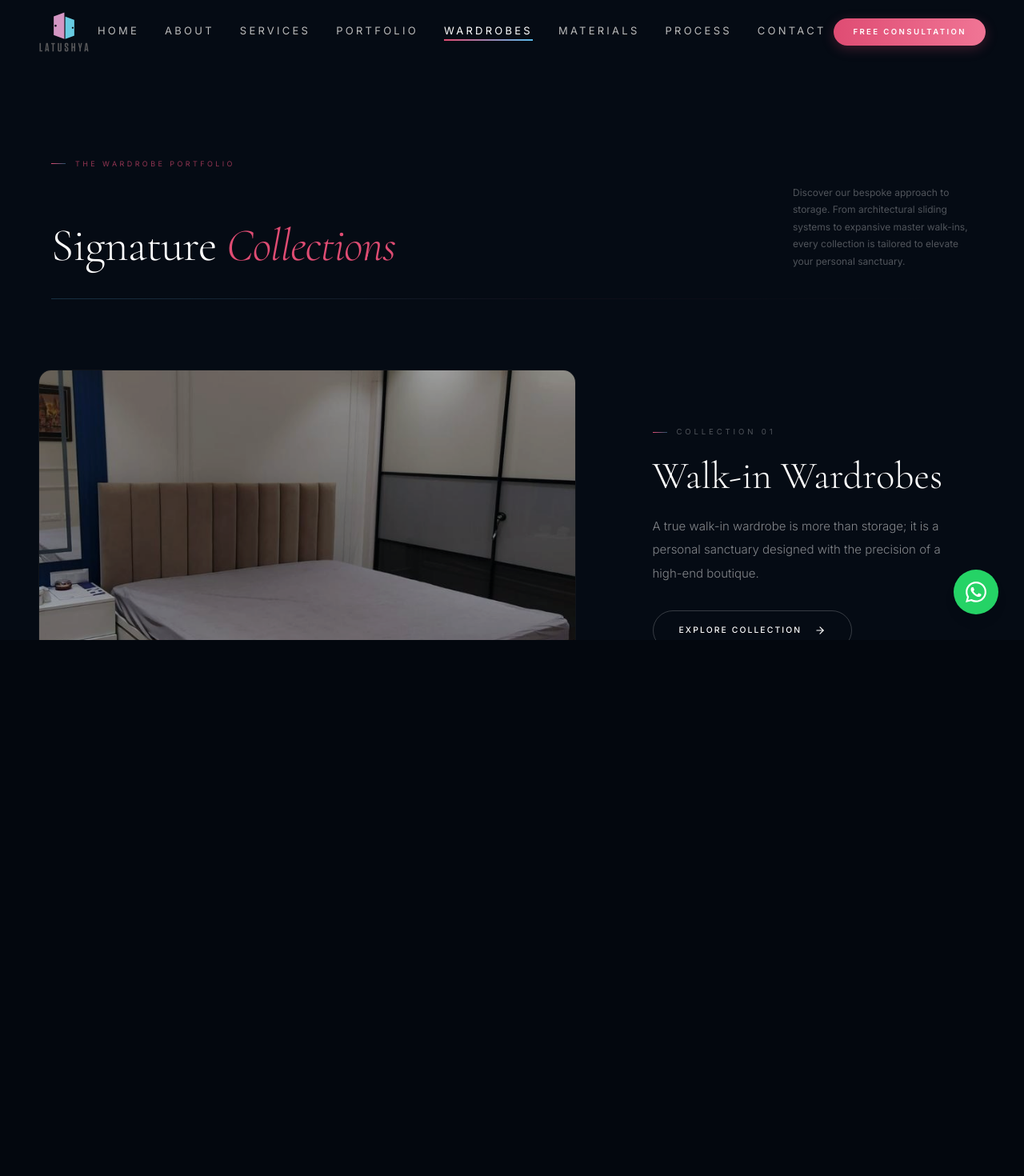
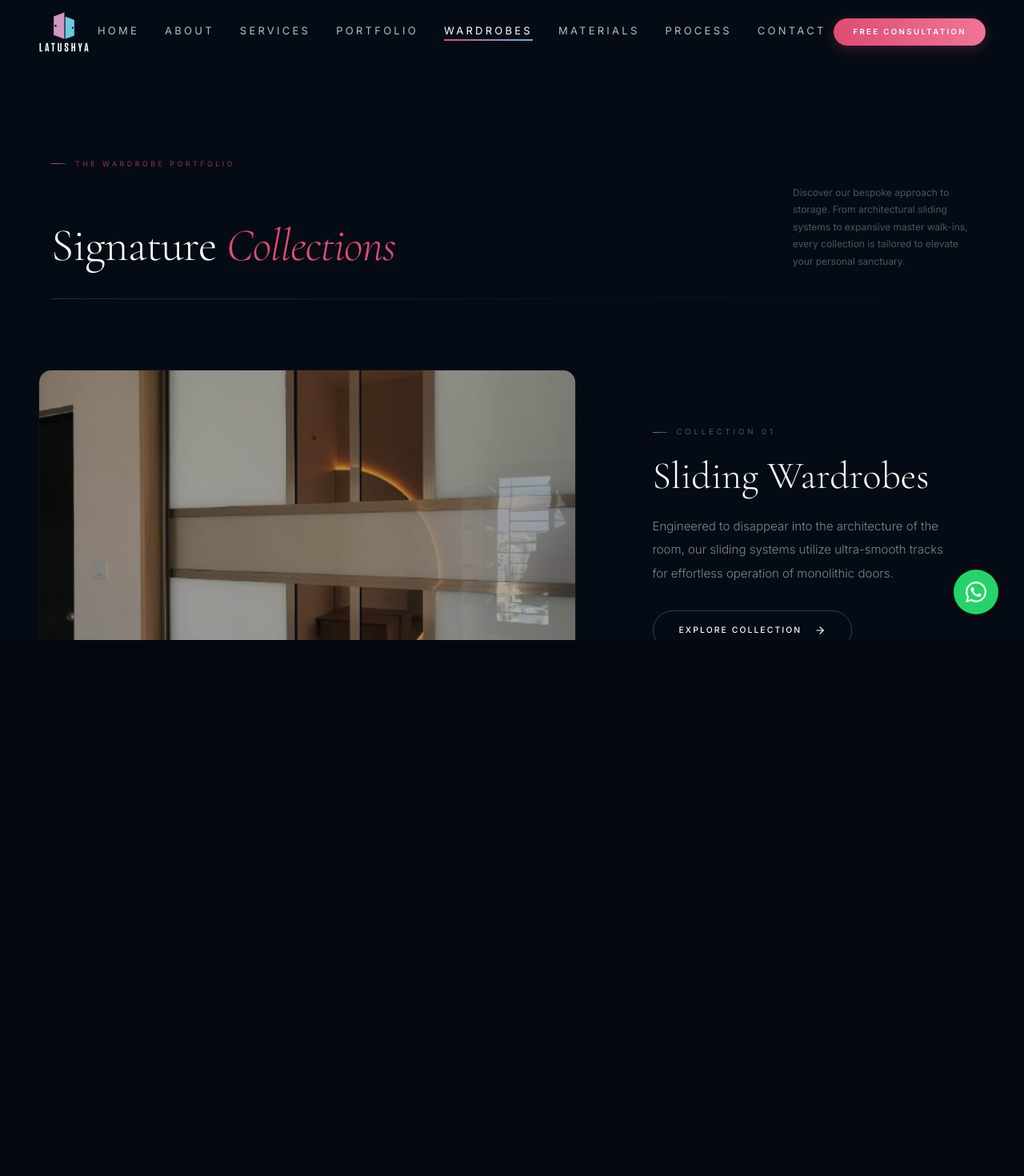
Before and after one commit to rohanjangir31/latushya-website, a React (Vite) app: page /wardrobes in a window 1280 px wide. Shown: the top 1470 px of the page at 80% size. Built offline with nearby package versions, Linux system fonts and the light colour scheme.

Commit message:
UI polish: updated logo to version with white text

```diff
--- a/src/components/QuoteForm.jsx
+++ b/src/components/QuoteForm.jsx
@@ -37,7 +37,7 @@ export default function QuoteForm() {
       transition={{ duration: 1.0, delay: 1.2, ease: [0.16, 1, 0.3, 1] }}
       className="w-full max-w-[320px] p-7 rounded-[2rem] relative overflow-hidden group"
       style={{
-        background: 'rgba(10, 15, 25, 0.25)', // More translucent tint
+        background: 'rgba(10, 15, 25, 0.1)', // Highly translucent
         backdropFilter: 'blur(24px)',
         WebkitBackdropFilter: 'blur(24px)',
         border: '1px solid rgba(255, 255, 255, 0.15)',
--- a/src/data/collections.js
+++ b/src/data/collections.js
@@ -1,33 +1,4 @@
 export const WARDROBE_COLLECTIONS = [
-  {
-    id: 'walk-in-wardrobes',
-    name: 'Walk-in Wardrobes',
-    desc: 'The ultimate expression of spatial luxury and organization.',
-    intro: 'A true walk-in wardrobe is more than storage; it is a personal sanctuary designed with the precision of a high-end boutique.',
-    image: '/assets/wardrobes/bedroom-wardrobe-combo.jpg',
-    designs: [
-      {
-        id: 'wi-1',
-        name: 'The Boutique Island',
-        description: 'Featuring a central glass-topped island for accessories, surrounded by open hanging spaces and ambient backlighting.',
-        image: '/assets/wardrobes/bedroom-wardrobe-combo.jpg',
-        projectId: 1
-      },
-      {
-        id: 'wi-2',
-        name: 'Walnut & Leather Suite',
-        description: 'Rich dark walnut veneers contrasted with stitched leather drawer fronts and integrated warm LED profiles.',
-        image: '/assets/wardrobes/sliding-cross-accent-2.jpg',
-        projectId: 7
-      },
-      {
-        id: 'wi-3',
-        name: 'Minimalist White Room',
-        description: 'A pure, calm space utilizing matte white finishes and completely handle-less push-to-open mechanics.',
-        image: '/assets/wardrobes/sliding-full-mirror-wood.jpg'
-      }
-    ]
-  },
   {
     id: 'sliding-wardrobes',
     name: 'Sliding Wardrobes',
@@ -96,6 +67,30 @@ export const WARDROBE_COLLECTIONS = [
         name: 'Cross-Mullion Variant',
         description: 'Another stunning application of the bronze cross-mullion system, demonstrating its versatility in contemporary spaces.',
         image: '/assets/wardrobes/sliding-cross-accent-2.jpg'
+      },
+      {
+        id: 'sl-11',
+        name: 'Beige Glass Slider',
+        description: 'Reflective beige glass panels set within subtle bronze aluminum frames, creating a warm, expansive feel.',
+        image: '/assets/wardrobes/sliding-beige-mirror.jpg'
+      },
+      {
+        id: 'sl-12',
+        name: 'Frosted Horizontal Panels',
+        description: 'Opaque horizontal glass panels that allow soft light to pass through while keeping contents concealed, separated by sleek metal tracking.',
+        image: '/assets/wardrobes/sliding-horizontal-frosted.jpg'
+      },
+      {
+        id: 'sl-13',
+        name: 'Tinted Glass Display System',
+        description: 'A continuous run of floor-to-ceiling tinted glass doors that subtly reflect their surroundings while providing a semi-transparent view of the bespoke storage within.',
+        image: '/assets/wardrobes/sliding-tinted-glass-jungle.jpg'
+      },
+      {
+        id: 'sl-14',
+        name: 'Full Mirror & Walnut',
+        description: 'Floor-to-ceiling mirrored sliding doors framed in rich dark walnut, dramatically expanding the visual footprint of the bedroom.',
+        image: '/assets/wardrobes/sliding-full-mirror-wood.jpg'
       }
     ]
   },
@@ -120,38 +115,5 @@ export const WARDROBE_COLLECTIONS = [
         image: '/assets/wardrobes/hinged-white-wood-2.jpg'
       }
     ]
-  },
-  {
-    id: 'glass-wardrobes',
-    name: 'Glass Wardrobes',
-    desc: 'Contemporary transparency meeting sophisticated aluminum profiles.',
-    intro: 'Turning storage into a display feature, this collection brings an unmistakable Italian flair and lightness to modern master suites.',
-    image: '/assets/wardrobes/sliding-beige-mirror.jpg',
-    designs: [
-      {
-        id: 'gl-1',
-        name: 'Beige Glass Slider',
-        description: 'Reflective beige glass panels set within subtle bronze aluminum frames, creating a warm, expansive feel.',
-        image: '/assets/wardrobes/sliding-beige-mirror.jpg'
-      },
-      {
-        id: 'gl-2',
-        name: 'Frosted Horizontal Panels',
-        description: 'Opaque horizontal glass panels that allow soft light to pass through while keeping contents concealed, separated by sleek metal tracking.',
-        image: '/assets/wardrobes/sliding-horizontal-frosted.jpg'
-      },
-      {
-        id: 'gl-3',
-        name: 'Tinted Glass Display System',
-        description: 'A continuous run of floor-to-ceiling tinted glass doors that subtly reflect their surroundings while providing a semi-transparent view of the bespoke storage within.',
-        image: '/assets/wardrobes/sliding-tinted-glass-jungle.jpg'
-      },
-      {
-        id: 'gl-4',
-        name: 'Full Mirror & Walnut',
-        description: 'Floor-to-ceiling mirrored sliding doors framed in rich dark walnut, dramatically expanding the visual footprint of the bedroom.',
-        image: '/assets/wardrobes/sliding-full-mirror-wood.jpg'
-      }
-    ]
   }
 ];
```
Also changed, not shown: public/logo-2d.png.
